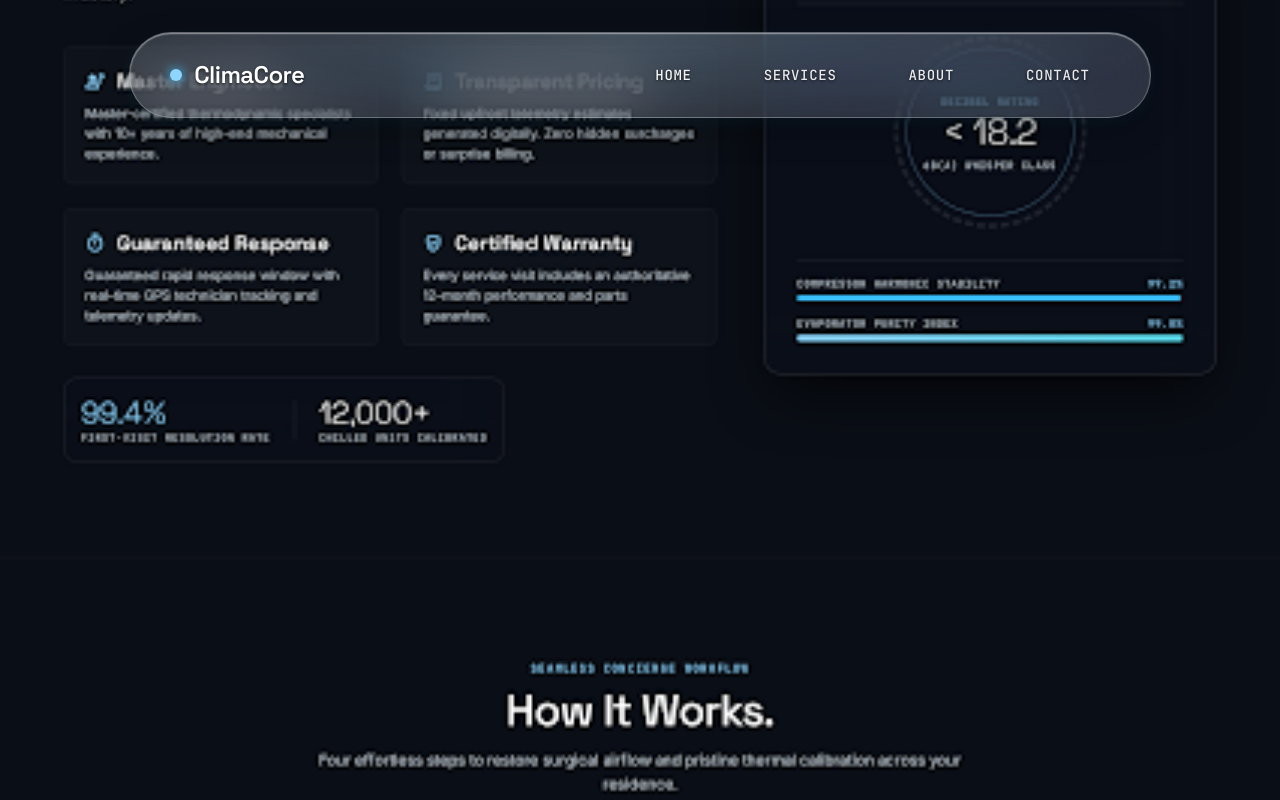
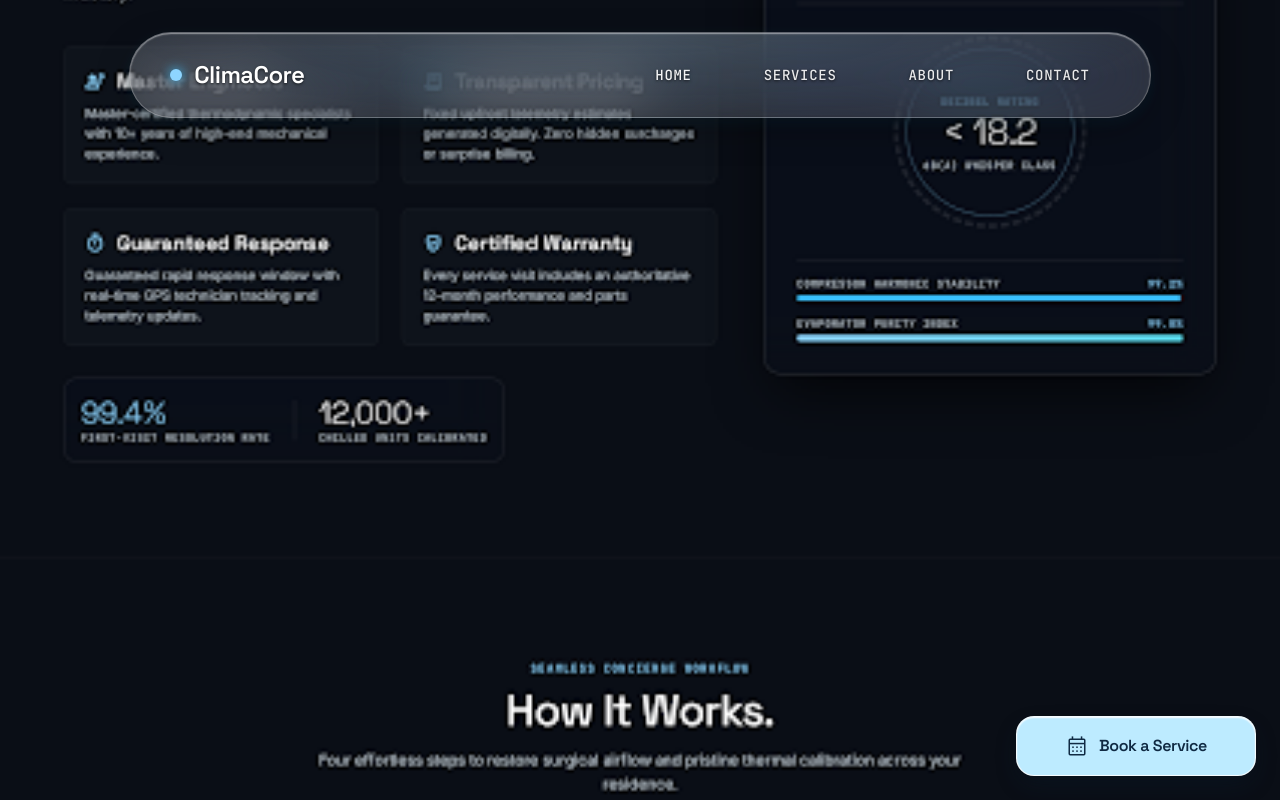
Before and after one commit to AKSHAYBHAMMAR/ezcool, a Next.js app: page / in a window 1280 px wide. Shown: the top 800 px of the page. Built offline with nearby package versions, Linux system fonts and the light colour scheme.

Commit message:
Add fixed Book a Service overlay

```diff
--- a/src/app/page.tsx
+++ b/src/app/page.tsx
@@ -6,6 +6,7 @@ import HowItWorks from '@/components/HowItWorks';
 import Testimonials from '@/components/Testimonials';
 import BookingSection from '@/components/BookingSection';
 import Footer from '@/components/Footer';
+import FloatingBookingButton from '@/components/FloatingBookingButton';
 
 export default function Home() {
   return (
@@ -17,6 +18,7 @@ export default function Home() {
       <Testimonials />
       <BookingSection />
       <Footer />
+      <FloatingBookingButton />
     </main>
   );
 }
--- /dev/null
+++ b/src/components/FloatingBookingButton.tsx
@@ -0,0 +1,39 @@
+'use client';
+
+import React from 'react';
+
+export default function FloatingBookingButton() {
+  return (
+    <aside
+      aria-label="Service Booking Action"
+      className="fixed bottom-6 right-6 z-50 pointer-events-auto max-w-[calc(100vw-32px)]"
+      style={{
+        position: 'fixed',
+        bottom: '24px',
+        right: '24px',
+        zIndex: 999,
+      }}
+    >
+      <a
+        href="#booking"
+        className="group relative flex items-center justify-center gap-2.5 w-[240px] h-[60px] rounded-[18px] font-headline text-[15px] sm:text-base font-semibold text-[#102A43] tracking-tight transition-all duration-200 select-none hover:scale-[1.03] active:scale-[0.98] focus:outline-none focus:ring-2 focus:ring-[#38bdf8] focus:ring-offset-2 focus:ring-offset-[#0a0e16]"
+        style={{
+          width: '240px',
+          height: '60px',
+          borderRadius: '18px',
+          backgroundColor: '#BDEBFF',
+          color: '#102A43',
+          border: '1px solid rgba(255, 255, 255, 0.85)',
+          boxShadow:
+            '0 10px 25px -4px rgba(16, 42, 67, 0.28), 0 4px 12px rgba(0, 0, 0, 0.2), inset 0 1px 1.5px rgba(255, 255, 255, 0.95)',
+        }}
+        aria-label="Book a Service"
+      >
+        <span className="material-symbols-outlined text-[21px] text-[#102A43] transition-transform duration-200 group-hover:rotate-6">
+          calendar_month
+        </span>
+        <span className="font-semibold">Book a Service</span>
+      </a>
+    </aside>
+  );
+}
```
